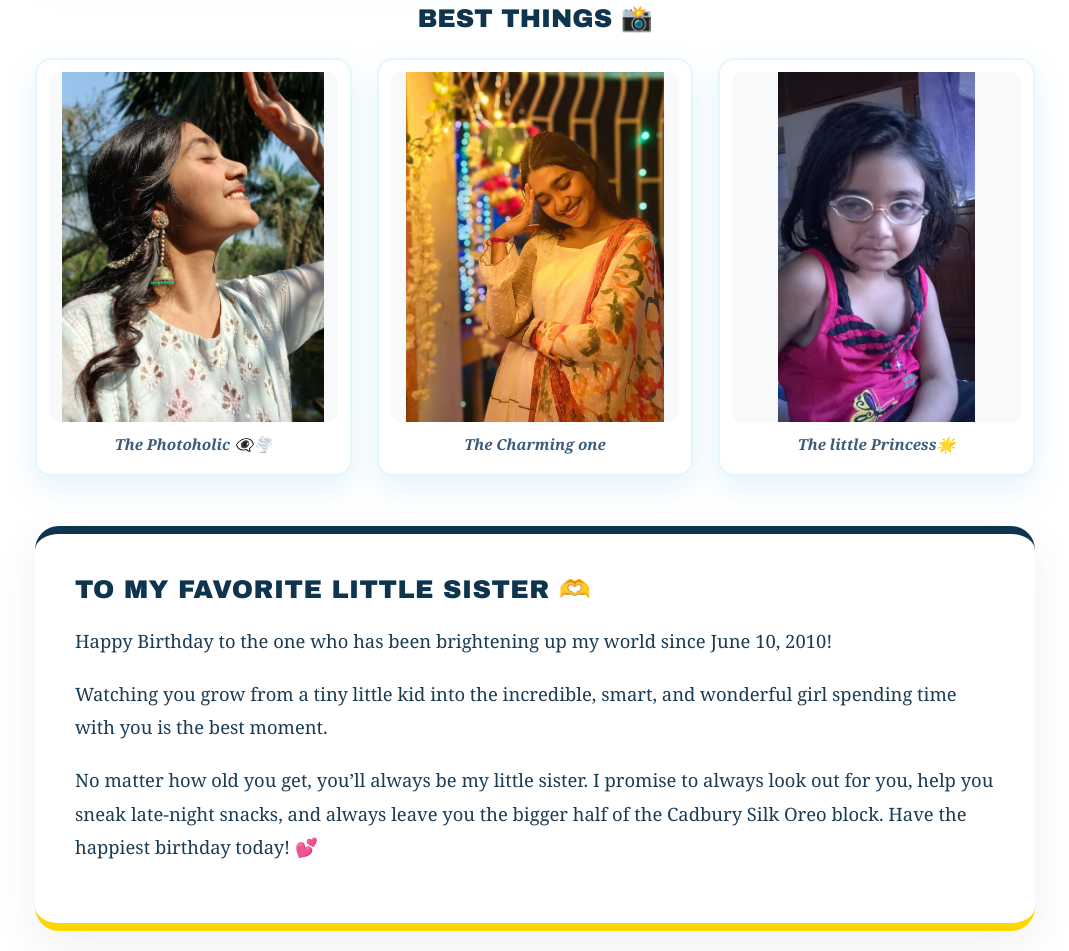
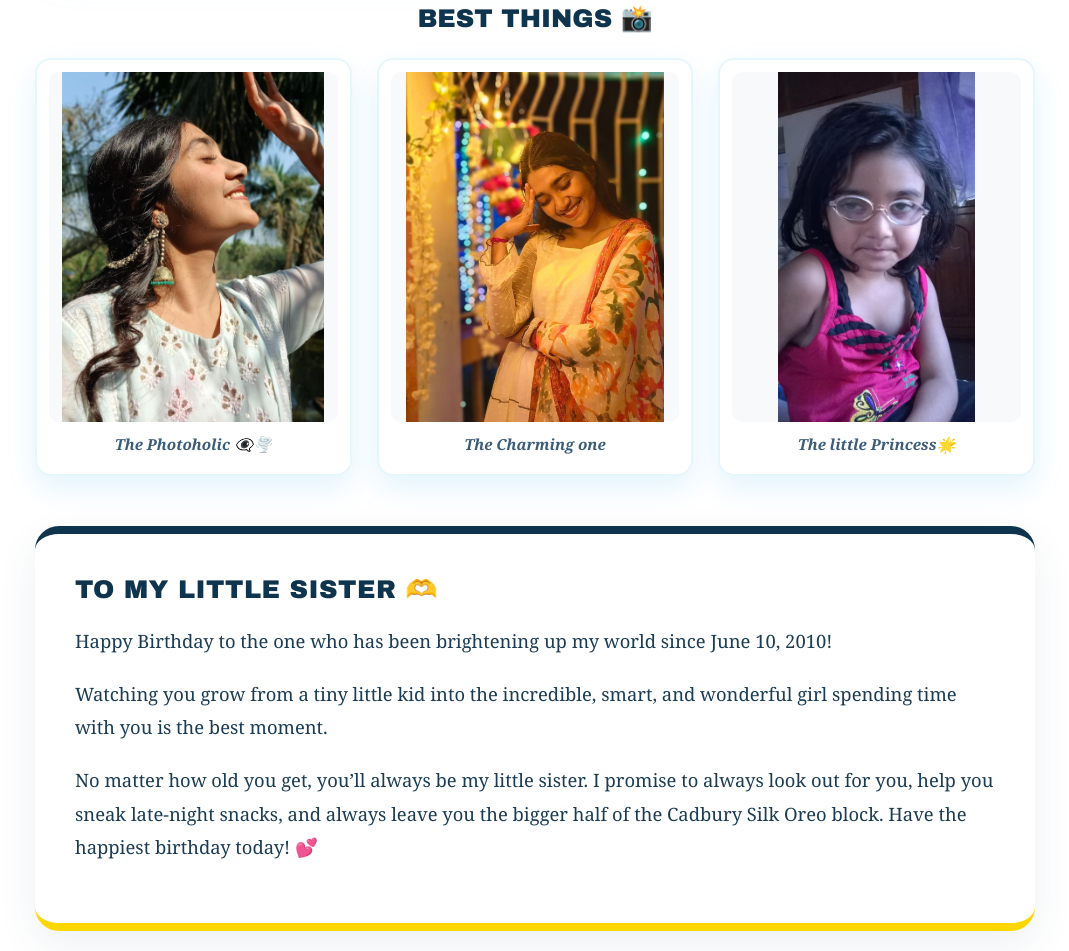
Before and after one commit to Steve-worthy/birt, a plain HTML site: page index.html in a window 1280 px wide. Shown: the part 941-1892 px from the top of the page, without its empty margins (105-1174 px from the left). Drawn offline with Linux system fonts and the light colour scheme.

Commit message:
Update index.html

```diff
--- a/index.html
+++ b/index.html
@@ -568,7 +568,7 @@
         </div>
 
         <div class="letter-box" id="mainLetterBox">
-            <h3>To My Favorite Little Sister 🫶</h3>
+            <h3>To My  Little Sister 🫶</h3>
             <p>Happy Birthday to the one who has been brightening up my world since June 10, 2010!</p>
             <p>Watching you grow from a tiny little kid into the incredible, smart, and wonderful girl spending time with you is the best moment.</p>
             <p>No matter how old you get, you’ll always be my little sister. I promise to always look out for you, help you sneak late-night snacks, and always leave you the bigger half of the Cadbury Silk Oreo block. Have the happiest birthday today!  💕</p>
```
